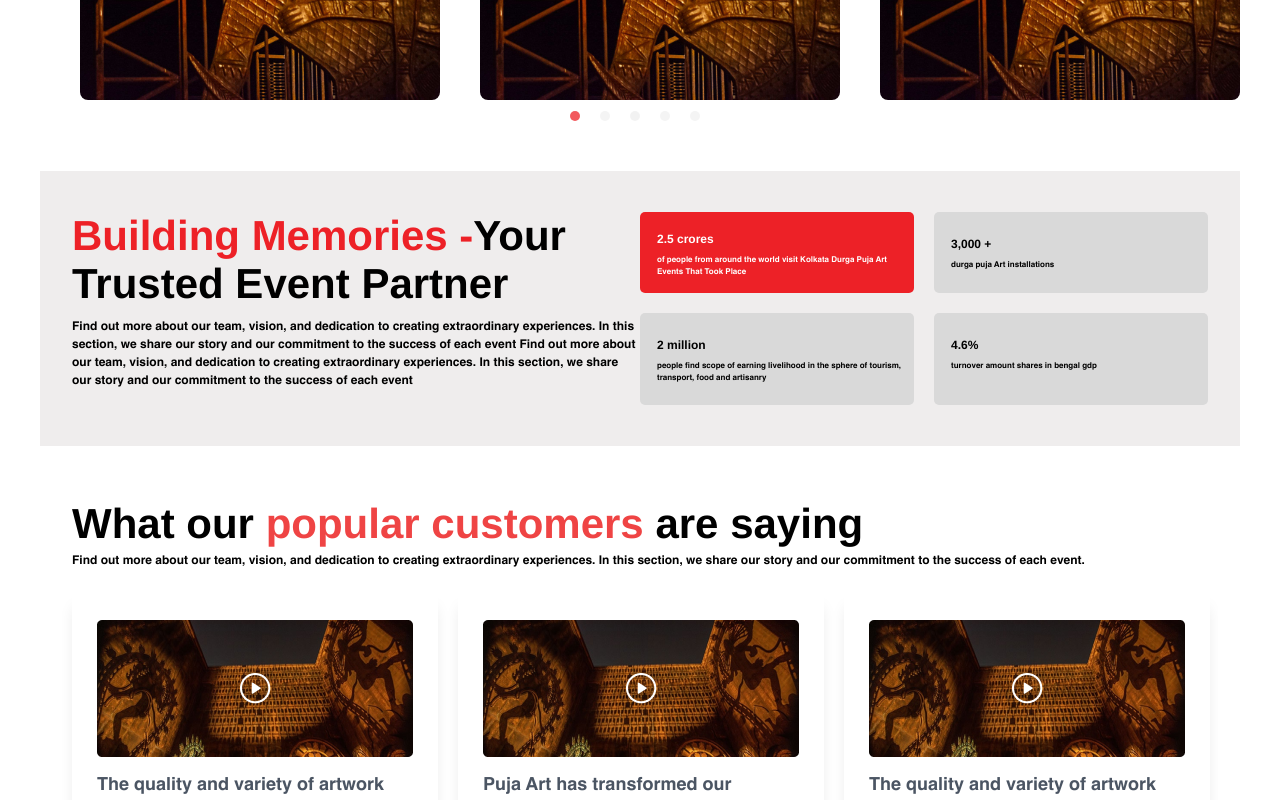
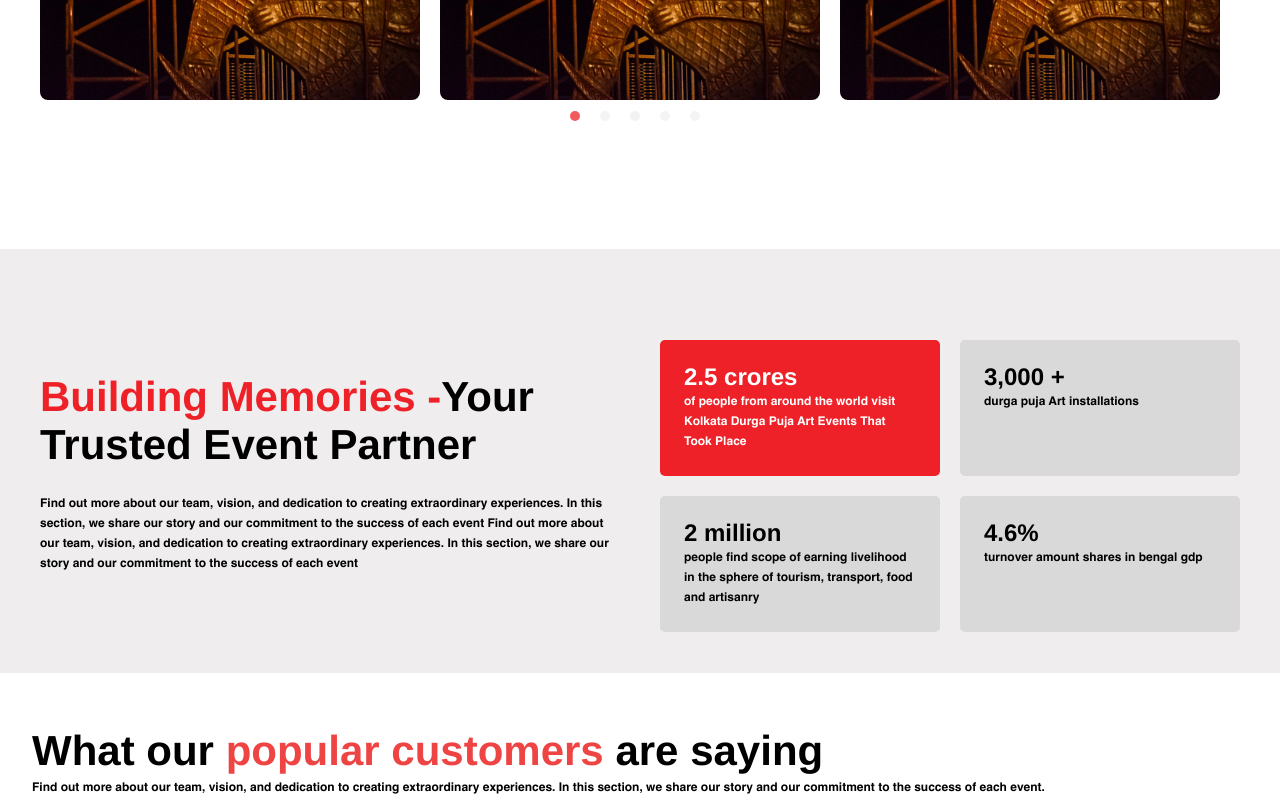
Before and after one commit to jinx71/massart, a Next.js app: page / in a window 1280 px wide. Shown: the part 4080-4880 px from the top of the page. Built offline with nearby package versions, Linux system fonts and the light colour scheme.

Commit message:
Building Memories section done

```diff
--- a/app/page.js
+++ b/app/page.js
@@ -20,9 +20,10 @@ export const metadata = {
 
 export default function Home() {
   return (
-    <div className="bg-[#FFFFFF] ">
+    <div className="bg-[#FFFFFF]">
       <HeaderHome />
-      <main className="max-w-[1200px] mx-auto">
+      <main>
+        <div className="max-w-[1200px] mx-auto">
           <HomeAboutUs />
           <Visual />
           <Gallery />
@@ -30,6 +31,7 @@ export default function Home() {
           <HomeVideo />
           <Explore />
           <MasterClass />
+        </div>
         <EventPartener />
         <Review />
         <GuidanceHeading />
--- a/src/components/EventPartner.js
+++ b/src/components/EventPartner.js
@@ -5,26 +5,28 @@ const EventPartener = () => {
   const [isSelectTab, setIsSelectTab] = useState(0);
   const handleTabChange = (indexNum) => {
     setIsSelectTab(indexNum);
-  }
+  };
   return (
-    <div className="bg-white pt-[50px] font-helvetica">
-      <div className="px-[32px] font-helvetica bg-EventPartner">
-        <div className="py-[41px] grid grid-cols-2">
+    <div className="bg-EventPartner pt-[50px] font-helvetica mt-32">
+      <div className=" font-helvetica bg-EventPartner max-w-[1200px] mx-auto">
+        <div className="py-[41px] grid grid-cols-2 items-center gap-10">
           <div>
-         <h1 className=" font-bold lg:text-[42px]  font-helvetica text-[24px] leading-[3rem] ">
-            <span className="text-buttonCustomColor">Building Memories -</span>
+            <h1 className="font-bold lg:text-[42px]  font-helvetica text-[24px] leading-[3rem] ">
+              <span className="text-buttonCustomColor">
+                Building Memories -
+              </span>
               Your Trusted Event Partner
             </h1>
             <p
-            className="text-[12px] leading-[18px] font-helvetica
-          font-normal  pt-[10px] pb-[15px] "
+              className="text-[12px] leading-[20px] font-helvetica
+          font-normal  py-[25px]"
             >
               Find out more about our team, vision, and dedication to creating
               extraordinary experiences. In this section, we share our story and
-            our commitment to the success of each event
-            Find out more about our team, vision, and dedication to creating
-            extraordinary experiences. In this section, we share our story and
-            our commitment to the success of each event
+              our commitment to the success of each event Find out more about
+              our team, vision, and dedication to creating extraordinary
+              experiences. In this section, we share our story and our
+              commitment to the success of each event
             </p>
           </div>
           <div className="grid grid-cols-2 gap-[20px] ">
@@ -33,15 +35,16 @@ const EventPartener = () => {
               onClick={() => handleTabChange(0)}
               className={
                 isSelectTab === 0
-          ? "bg-buttonCustomColor rounded-[5px] pt-[14px] px-[17px] pb-[14px] text-white"
-          : "bg-[#D9D9D9] pl-[17px] pt-[19px] pb-[20px] rounded-[5px] text-black hover:bg-buttonCustomColor hover:text-white transition-colors duration-300 ease-in-out"
+                  ? "bg-buttonCustomColor rounded-[5px] p-6 text-white"
+                  : "bg-[#D9D9D9]  rounded-[5px] text-black hover:bg-buttonCustomColor hover:text-white transition-colors duration-300 p-6 ease-in-out"
               }
             >
-      <p className="font-helvetica font-bold text-[12px] leading-[26px]">
+              <p className="font-helvetica font-bold text-[24px] leading-[26px]">
                 2.5 crores
               </p>
-      <p className="font-helvetica text-[8px] font-normal leading-[12px] pt-[2px]">
-        of people from around the world visit Kolkata Durga Puja Art Events That Took Place
+              <p className=" text-[12px]  leading-[20px] pt-[2px]">
+                of people from around the world visit Kolkata Durga Puja Art
+                Events That Took Place
               </p>
             </div>
             {/* card2 */}
@@ -49,37 +52,35 @@ const EventPartener = () => {
               onClick={() => handleTabChange(1)}
               className={
                 isSelectTab === 1
-          ? "bg-buttonCustomColor rounded-[5px] pt-[14px] px-[17px] pb-[14px] text-white"
-          : "bg-[#D9D9D9] pl-[17px] pt-[19px] pb-[20px] rounded-[5px] text-black hover:bg-buttonCustomColor hover:text-white transition-colors duration-300 ease-in-out"
+                  ? "bg-buttonCustomColor rounded-[5px] pt-[14px] p-6 text-white"
+                  : "bg-[#D9D9D9] p-6 rounded-[5px] text-black hover:bg-buttonCustomColor hover:text-white transition-colors duration-300 ease-in-out"
               }
             >
-      <p className="font-helvetica font-bold text-[12px] leading-[26px]">
+              <p className="font-helvetica font-bold text-[24px] leading-[26px]">
                 3,000 +
               </p>
-      <p className="font-helvetica text-[8px] font-normal leading-[12px] pt-[2px]">
+              <p className="text-[12px] font-normal leading-[20px] pt-[2px]">
                 durga puja Art installations
               </p>
             </div>
-
 
             {/* card3 */}
             <div
               onClick={() => handleTabChange(2)}
               className={
                 isSelectTab === 2
-          ? "bg-buttonCustomColor rounded-[5px] pt-[14px] px-[17px] pb-[14px] text-white"
-          : "bg-[#D9D9D9] pl-[17px] pt-[19px] pb-[20px] rounded-[5px] text-black hover:bg-buttonCustomColor hover:text-white transition-colors duration-300 ease-in-out"
+                  ? "bg-buttonCustomColor rounded-[5px] p-6 text-white"
+                  : "bg-[#D9D9D9] p-6 rounded-[5px] text-black hover:bg-buttonCustomColor hover:text-white transition-colors duration-300 ease-in-out"
               }
             >
-      <p className="font-helvetica font-bold text-[12px] leading-[26px]">
+              <p className="font-helvetica font-bold text-[24px] leading-[26px]">
                 2 million
               </p>
-      <p className="font-helvetica text-[8px] font-normal leading-[12px] pt-[2px]">
+              <p className="text-[12px]  leading-[20px] pt-[2px]">
                 people find scope of earning livelihood in the sphere of
                 tourism, transport, food and artisanry
               </p>
             </div>
-
 
             {/* card4 */}
 
@@ -87,14 +88,14 @@ const EventPartener = () => {
               onClick={() => handleTabChange(3)}
               className={
                 isSelectTab === 3
-          ? "bg-buttonCustomColor rounded-[5px] pt-[14px] px-[17px] pb-[14px] text-white"
-          : "bg-[#D9D9D9] pl-[17px] pt-[19px] pb-[20px] rounded-[5px] text-black hover:bg-buttonCustomColor hover:text-white transition-colors duration-300 ease-in-out"
+                  ? "bg-buttonCustomColor rounded-[5px] p-6 text-white"
+                  : "bg-[#D9D9D9] p-6 rounded-[5px] text-black hover:bg-buttonCustomColor hover:text-white transition-colors duration-300 ease-in-out"
               }
             >
-      <p className="font-helvetica font-bold text-[12px] leading-[26px]">
+              <p className="font-helvetica font-bold text-[24px] leading-[26px]">
                 4.6%
               </p>
-      <p className="font-helvetica text-[8px] font-normal leading-[12px] pt-[2px]">
+              <p className="text-[12px]  leading-[20px] pt-[2px]">
                 turnover amount shares in bengal gdp
               </p>
             </div>
--- a/src/components/Explore.js
+++ b/src/components/Explore.js
@@ -2,7 +2,7 @@ const Explore = () => {
   return (
     <div
       className="
-         xs:pt-[40px] xs:pb-[25px] xs:px-[32px] flex lg:flex-row"
+         xs:pt-[40px] xs:pb-[25px]  flex lg:flex-row"
     >
       <h1 className="pr-[20%] xs:text-[24px] lg:text-[42px] leading-[3rem] w-full   font-bold font-helvetica">
         Explore and Join Our{" "}
--- a/src/components/MasterClass.js
+++ b/src/components/MasterClass.js
@@ -86,11 +86,11 @@ const MasterClass = () => {
   };
 
   return (
-    <div className="overflow-hidden mt-8">
+    <div className="overflow-hidden mt-8 w-full">
       <Slider {...settings} className="">
         {events.map((event, index) => (
           <div key={index} className="">
-            <div className="relative group h-[450px] w-[360px] mx-10">
+            <div className="relative group h-[450px] w-[380px] ">
               <Image
                 className="w-[100vw] rounded-lg h-full object-cover"
                 src={event.image}
@@ -119,7 +119,7 @@ const MasterClass = () => {
                   {event.author}
                 </p>
                 <p className="xs:text-[12px] xs:leading-[16px] font-helvetica font-normal flex items-center text-[#ffffff99]">
-                  <FaLocationDot className="mr-[9px]" />
+                  <FaLocationDot className="mr-[9px] text-white" />
                   {event.location}
                 </p>
               </div>
```
Lines whose indentation alone changed are shown as unchanged.
